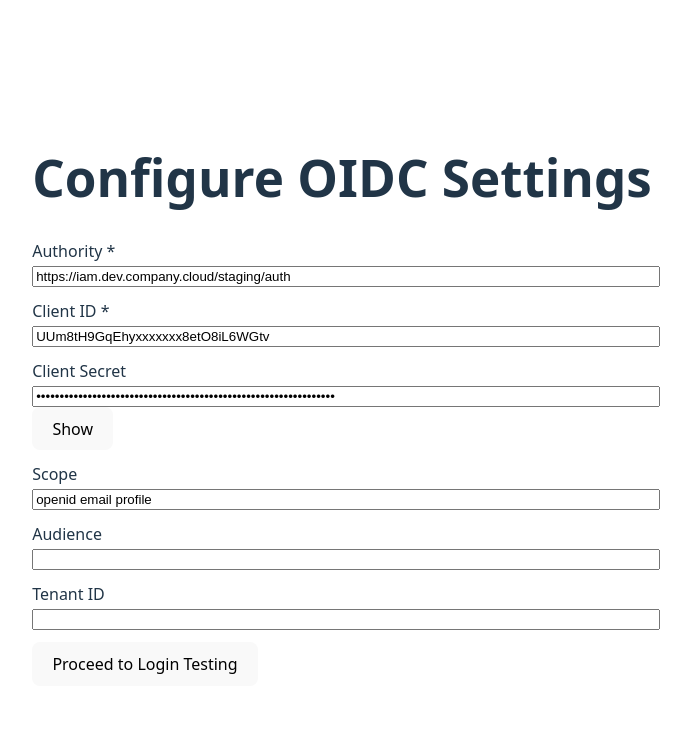
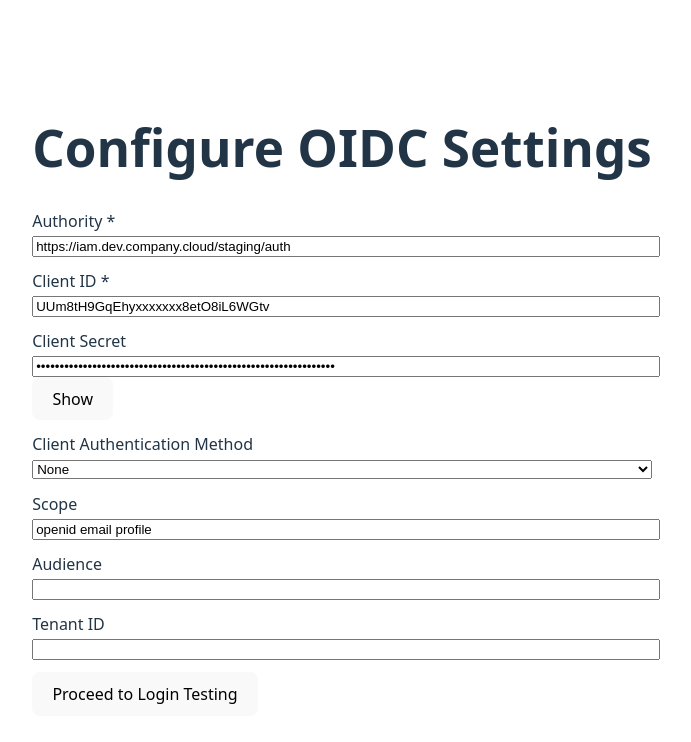
Before and after one commit to mikitaliaukovich/react-oidc-example, a React (Vite) app: page / in a window 1280 px wide. Shown: the top 742 px of the page, without its empty margins (298-989 px from the left). Built offline with nearby package versions, Linux system fonts and the light colour scheme; what oidc-client-ts would draw is missing.

Commit message:
feat: add selection for authentication method

```diff
--- a/src/Configurator.jsx
+++ b/src/Configurator.jsx
@@ -2,12 +2,13 @@ import { useState } from 'react';
 import { AuthProvider } from 'react-oidc-context';
 import './App.css';
 import App from './App.jsx';
-import { useOidcSettings } from './useOidcSettings.js';
+import { AUTH_METHODS, useOidcSettings } from './useOidcSettings.js';
 
 const FORM_FIELDS = [
   { key: 'authority', label: 'Authority', required: true },
   { key: 'client_id', label: 'Client ID', required: true },
   { key: 'client_secret', label: 'Client Secret', secret: true },
+  { key: 'client_auth_method', label: 'Client Authentication Method', options: AUTH_METHODS },
   { key: 'scope', label: 'Scope' },
   { key: 'audience', label: 'Audience' },
   { key: 'tenantId', label: 'Tenant ID' },
@@ -63,13 +64,27 @@ function Configurator() {
           handleProceed();
         }}
       >
-        {FORM_FIELDS.map(({ key, label, required, secret }) => (
+        {FORM_FIELDS.map(({ key, label, required, secret, options }) => (
           <div key={key} style={{ marginBottom: '0.75rem' }}>
             <label htmlFor={key}>
               {label}
               {required ? ' *' : ''}
             </label>
             <br />
+            {options ? (
+              <select
+                id={key}
+                value={settings[key] ?? options[0].value}
+                onChange={(e) => setField(key, e.target.value)}
+                style={{ width: '100%' }}
+              >
+                {options.map(({ value, label: optionLabel }) => (
+                  <option key={value} value={value}>
+                    {optionLabel}
+                  </option>
+                ))}
+              </select>
+            ) : (
               <input
                 id={key}
                 type={secret && !showSecret ? 'password' : 'text'}
@@ -77,6 +92,7 @@ function Configurator() {
                 onChange={(e) => setField(key, e.target.value)}
                 style={{ width: '100%' }}
               />
+            )}
             {secret && (
               <button
                 type="button"
--- a/src/useOidcSettings.js
+++ b/src/useOidcSettings.js
@@ -2,12 +2,22 @@ import { useState } from 'react';
 import { oidcConfig } from './oidc.config.js';
 
 const STORAGE_KEY = 'oidc-settings-overrides';
+
+// Client authentication methods selectable in the UI. `none` leaves the auth
+// config untouched (public client), the others set `client_authentication` so
+// oidc-client-ts sends the credentials in the body or the Authorization header.
+export const AUTH_METHODS = [
+  { value: 'none', label: 'None' },
+  { value: 'client_secret_post', label: 'ClientSecretPost' },
+  { value: 'client_secret_basic', label: 'ClientSecretBasic' },
+];
 
 function loadInitialSettings() {
   const defaults = {
     authority: oidcConfig.authority,
     client_id: oidcConfig.client_id,
     client_secret: oidcConfig.client_secret,
+    client_auth_method: oidcConfig.client_authentication ?? 'none',
     scope: oidcConfig.scope,
     audience: oidcConfig.extraQueryParams?.audience ?? '',
     tenantId: oidcConfig.extraQueryParams?.tenantId ?? '',
@@ -33,10 +43,14 @@ export function useOidcSettings() {
   }
 
   function buildAuthProviderConfig() {
-    const { audience, tenantId, ...rest } = settings;
+    const { audience, tenantId, client_auth_method, ...rest } = settings;
     return {
       ...oidcConfig,
       ...rest,
+      // `none` keeps the config as-is; anything else pins the method explicitly.
+      ...(client_auth_method !== 'none' && {
+        client_authentication: client_auth_method,
+      }),
       extraQueryParams: {
         ...(audience && { audience }),
         ...(tenantId && { tenantId }),
```
Lines whose indentation alone changed are shown as unchanged.
